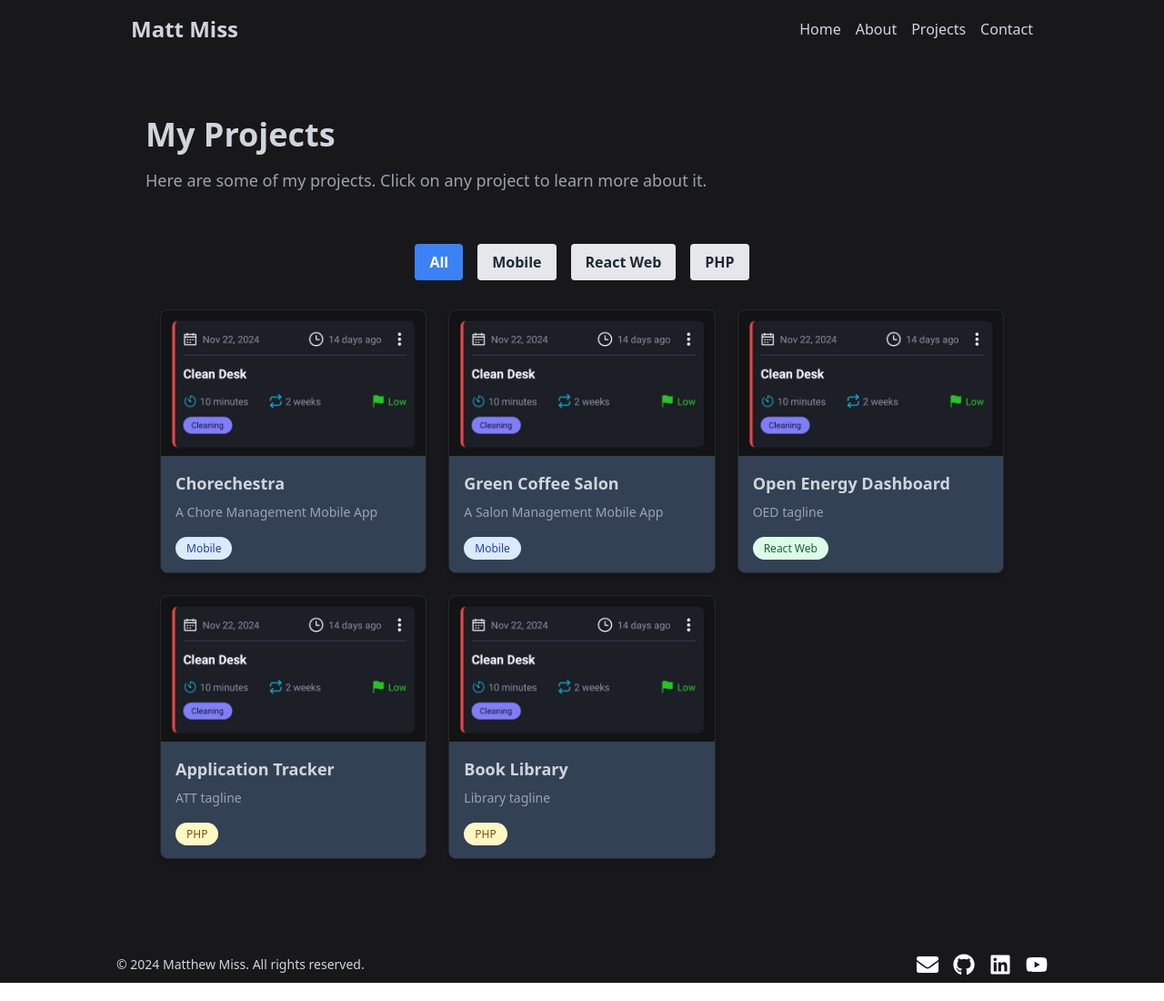
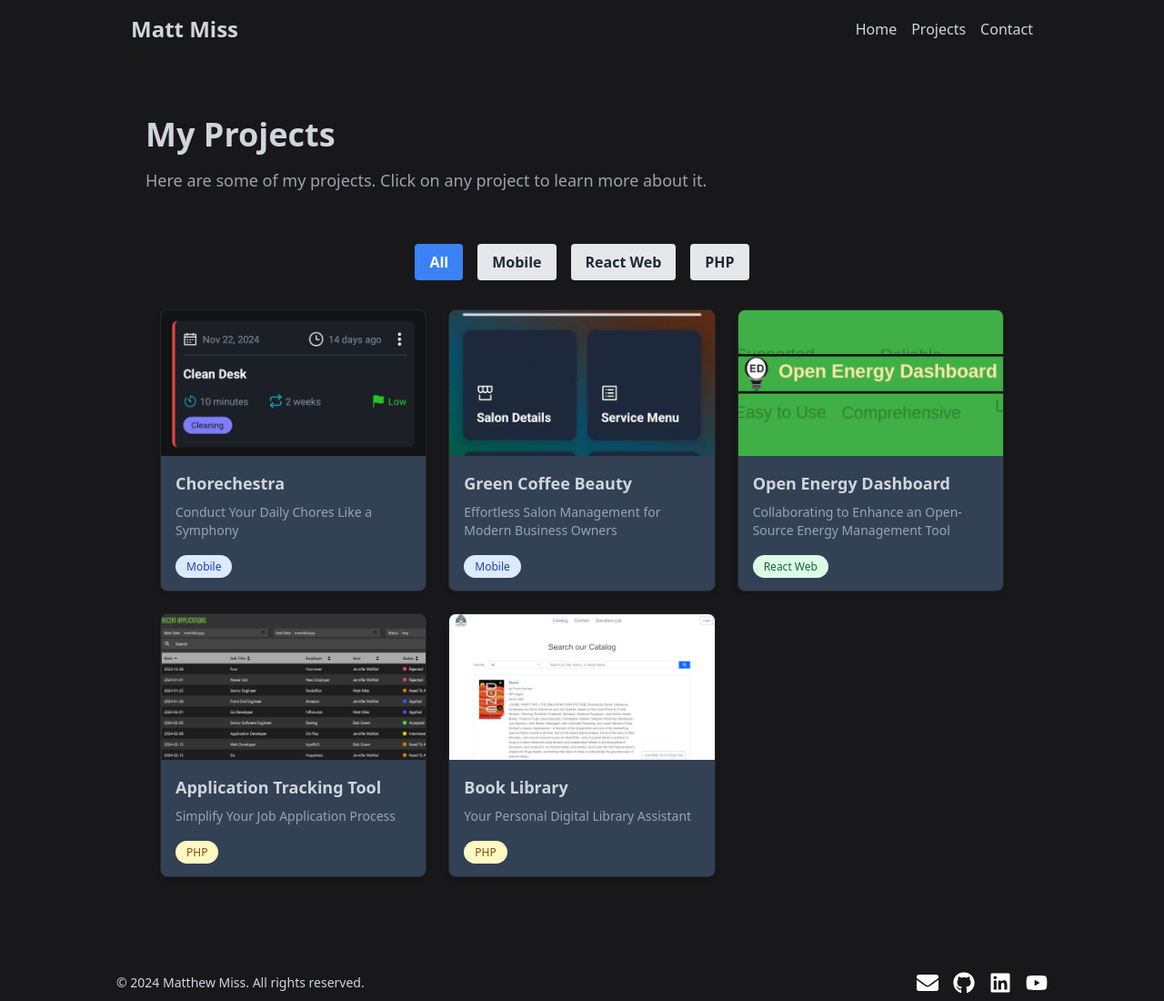
Before and after one commit to MattMiss/gatsby-portfolio, a Gatsby site: page /projects in a window 1280 px wide. Shown: the whole page at 91% size. Built offline with nearby package versions, Linux system fonts and the light colour scheme; Gatsby itself is replaced by a stand-in of ours.

Commit message:
Update project data. Add thumbnails for each project.

```diff
--- a/src/components/Navbar.tsx
+++ b/src/components/Navbar.tsx
@@ -17,11 +17,11 @@ const Navbar: React.FC = () => (
               Home
             </Link>
           </li>
-          <li>
+          {/* <li>
             <Link to="/about/" className="text-gray-300 hover:text-gray-400">
               About
             </Link>
-          </li>
+          </li> */}
           <li>
             <Link to="/projects/" className="text-gray-300 hover:text-gray-400">
               Projects
--- a/src/data/projects.ts
+++ b/src/data/projects.ts
@@ -2,73 +2,91 @@ import { Project } from "../utils/types";
 
 export const projects: Project[] = [
   {
-    title: "Chorechestra",
-    tagline: "A Chore Management Mobile App",
-    imagePath: "chorechestra-thumbnail.jpg",
-    category: "Mobile",
-    overview: "Chorechestra is a mobile Android application...",
-    features: [
-      "Chore Creation with tags, priority, and detailed instructions",
+    "title": "Chorechestra",
+    "tagline": "Conduct Your Daily Chores Like a Symphony",
+    "imagePath": "chorechestra-thumbnail.jpg",
+    "category": "Mobile",
+    "overview": "Chorechestra is a mobile Android application designed to simplify chore management. With its intuitive interface and robust features, users can create, organize, and track household chores efficiently. The app ensures that every task gets the attention it deserves through tagging, prioritization, and reminders.",
+    "features": [
+      "Chore creation with tags, priority levels, and detailed instructions",
       "Interactive charts and graphs for completion history",
+      "Notifications for due or overdue chores",
+      "Customizable chore sorting and filtering by tags, priority, or time remaining",
+      "Importance-level tracking for more critical tasks",
+      "Comprehensive list and task editing through user-friendly modals"
     ],
-    technologies: ["React Native", "Typescript", "Expo-Go", "NativewindCSS", "Expo FileSystem"],
-    githubRepo: "https://github.com/MattMiss/Chorchestra",
-    liveDemo: null,
+    "technologies": ["React Native", "Typescript", "Expo-Go", "NativewindCSS", "Expo FileSystem"],
+    "githubRepo": "https://github.com/MattMiss/Chorchestra",
+    "liveDemo": null
   },
   {
-    title: "Green Coffee Salon",
-    tagline: "A Salon Management Mobile App",
-    imagePath: "chorechestra-thumbnail.jpg",
-    overview: "Chorechestra is a mobile Android application...",
-    category: "Mobile",
-    features: [
-      "Salon feature 1",
-      "Salon feature 2",
+    "title": "Green Coffee Beauty",
+    "tagline": "Effortless Salon Management for Modern Business Owners",
+    "imagePath": "green-coffee-beauty-thumbnail.jpg",
+    "category": "Mobile",
+    "overview": "Green Coffee Beauty is a salon management mobile app that empowers salon owners to streamline their daily operations. From managing services and appointments to tracking client preferences, the app is a one-stop solution for improving efficiency and enhancing client satisfaction.",
+    "features": [
+      "Service creation and management with pricing and duration",
+      "Appointment scheduling with client tracking",
+      "Automated reminders for clients and staff",
+      "Secure login with Google authentication",
+      "Interactive calendar views for planning and tracking",
+      "Customizable themes for a personalized experience"
     ],
-    technologies: ["React Native", "Typescript", "Expo-Go", "NativewindCSS", "MongoDB"],
-    githubRepo: "https://github.com/MattMiss/Chorchestra",
-    liveDemo: null,
+    "technologies": ["React Native", "Typescript", "Expo-Go", "NativewindCSS", "MongoDB"],
+    "githubRepo": "https://github.com/BigGeF/GreenCafeSalonApp",
+    "liveDemo": null
   },
   {
-    title: "Open Energy Dashboard",
-    tagline: "OED tagline",
-    imagePath: "chorechestra-thumbnail.jpg",
-    overview: "OED Overview",
-    category: "React Web",
-    features: [
-      "OED feature 1",
-      "OED feature 2",
+    "title": "Open Energy Dashboard",
+    "tagline": "Collaborating to Enhance an Open-Source Energy Management Tool",
+    "imagePath": "oed-thumbnail.png",
+    "category": "React Web",
+    "overview": "Contributed as part of a development team to the Open Energy Dashboard, a React-based web application for visualizing energy data. The project focuses on energy efficiency and sustainability, offering robust tools for tracking and analyzing energy usage.",
+    "features": [
+      "Designed and implemented a new test case to improve application reliability",
+      "Authored and organized a detailed TODO documentation and design document for ongoing feature development",
+      "Developed an automated database backup script to enhance data security and recovery processes",
+      "Collaborated with team members on code reviews, debugging, and feature integration"
     ],
-    technologies: ["React", "Typescript"],
-    githubRepo: "https://github.com/MattMiss/Chorchestra",
-    liveDemo: null,
+    "technologies": ["React", "Typescript"],
+    "githubRepo": "https://github.com/MattMiss/OED",
+    "liveDemo": null
   },
   {
-    title: "Application Tracker",
-    tagline: "ATT tagline",
-    imagePath: "chorechestra-thumbnail.jpg",
-    overview: "ATT Overview",
-    category: "PHP",
-    features: [
-      "ATT feature 1",
-      "ATT feature 2",
+    "title": "Application Tracking Tool",
+    "tagline": "Simplify Your Job Application Process",
+    "imagePath": "att-thumbnail.png",
+    "category": "PHP",
+    "overview": "The Application Tracking Tool (ATT) is a PHP-based web application designed to help job seekers stay organized. With features like tracking applications, setting reminders, and recording progress, ATT ensures that users remain on top of their career pursuits.",
+    "features": [
+      "Comprehensive tracking of job applications with statuses",
+      "Email reminders for upcoming application deadlines",
+      "Built-in templates for crafting application notes",
+      "Responsive design for access on any device",
+      "User-friendly dashboards for quick overviews",
+      "Secure login to protect sensitive data"
     ],
-    technologies: ["PHP", "SQL", "Bootstrap CSS"],
-    githubRepo: "https://github.com/MattMiss/Chorchestra",
-    liveDemo: null,
+    "technologies": ["PHP", "SQL", "Bootstrap"],
+    "githubRepo": "https://github.com/MattMiss/DragonflySprint2",
+    "liveDemo": null
   },
   {
-    title: "Book Library",
-    tagline: "Library tagline",
-    imagePath: "chorechestra-thumbnail.jpg",
-    overview: "Library Overview",
-    category: "PHP",
-    features: [
-      "Library feature 1",
-      "Library feature 2",
+    "title": "Book Library",
+    "tagline": "Your Personal Digital Library Assistant",
+    "imagePath": "library-thumbnail.jpg",
+    "category": "PHP",
+    "overview": "Book Library is a PHP-based web application created to manage and explore book collections efficiently. Built with the Fat-Free PHP framework, the app offers an intuitive interface for cataloging, searching, and tracking book loans.",
+    "features": [
+      "Adding, editing, and deleting book records",
+      "Search and filter options for quick access to titles",
+      "Loan management with return date tracking",
+      "User role management for administrators and borrowers",
+      "Responsive Bootstrap design for a seamless experience",
+      "Export options for library inventory reports"
     ],
-    technologies: ["FatFree PHP", "Bootstrap CSS"],
-    githubRepo: "https://github.com/MattMiss/Chorchestra",
-    liveDemo: null,
-  },
+    "technologies": ["Fat-Free PHP", "Bootstrap"],
+    "githubRepo": "https://github.com/BigGeF/public_library_TeamEZ",
+    "liveDemo": null
+  }
 ];
```
Also changed, not shown: src/images/att-thumbnail.png (added), src/images/green-coffee-beauty-thumbnail.jpg (added), src/images/library-thumbnail.jpg (added), src/images/oed-thumbnail.png (added).
